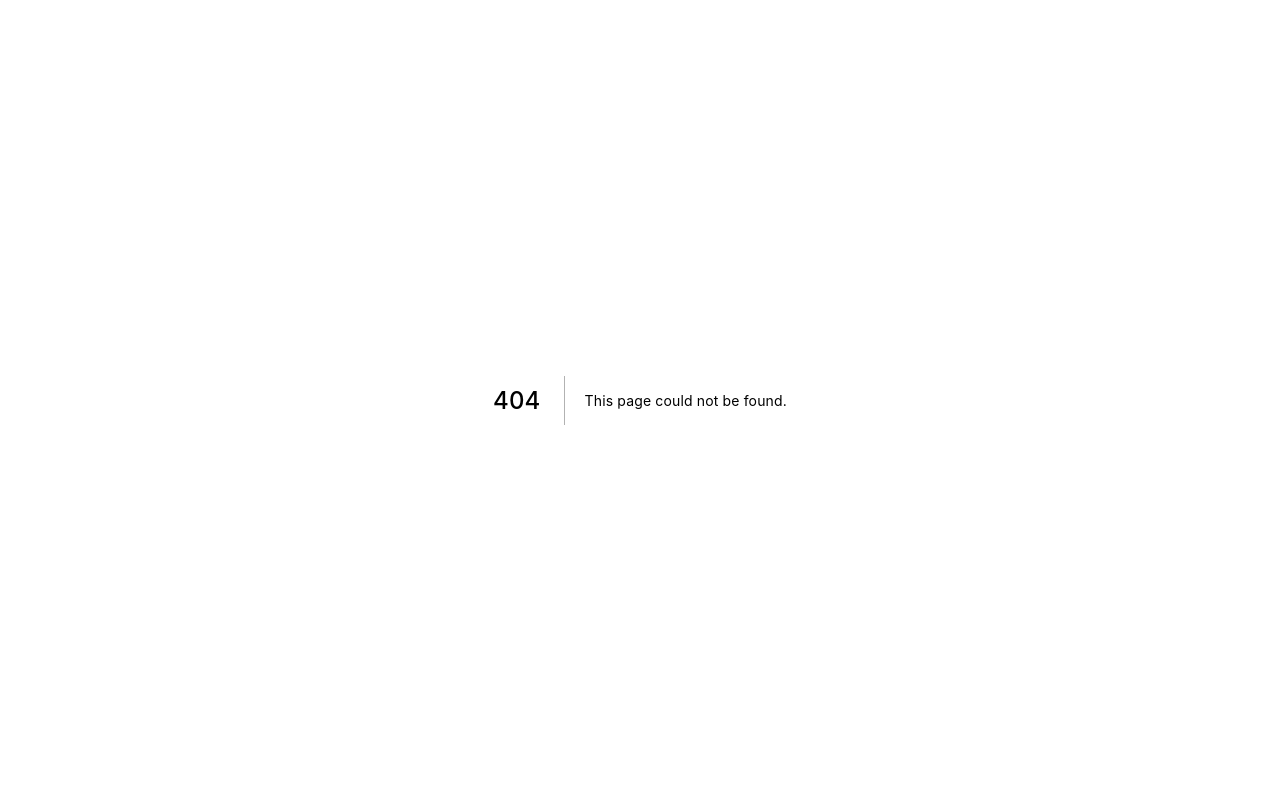
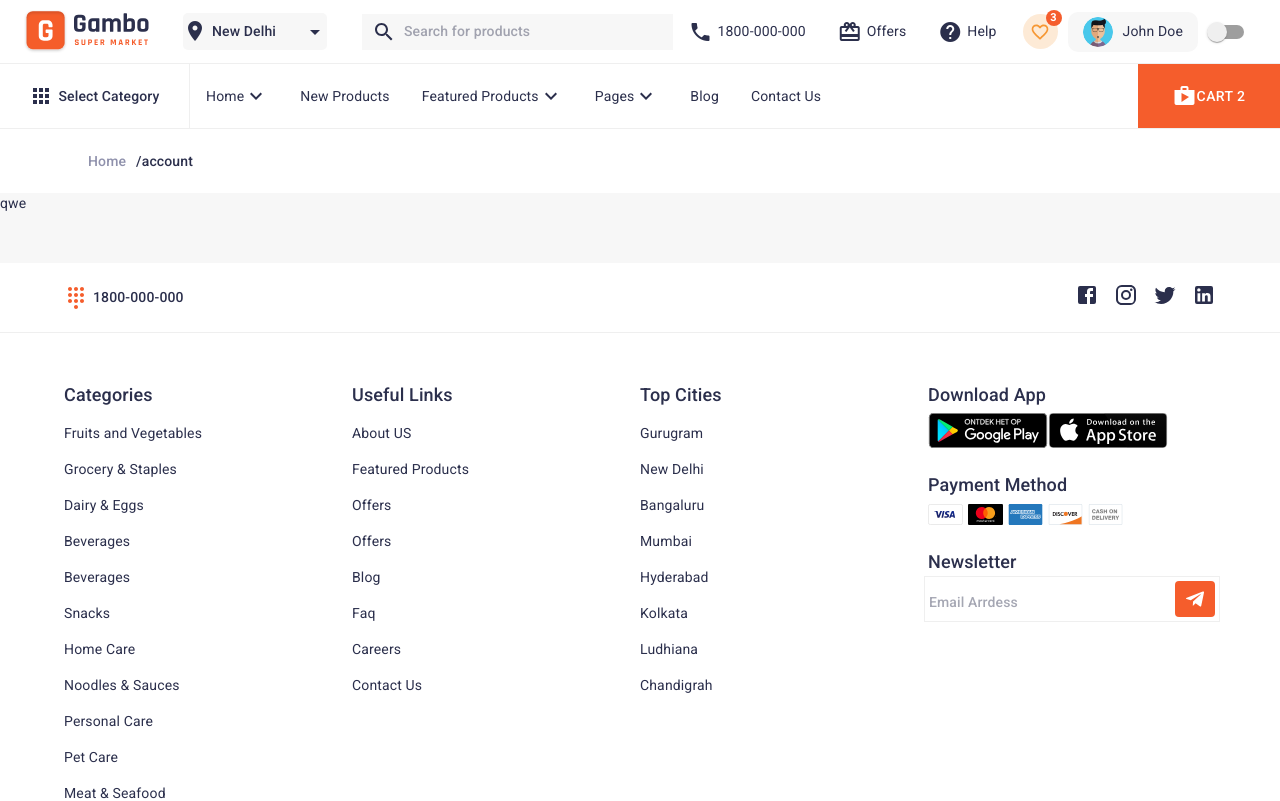
Before and after one commit to apexof/gambo-market, a Next.js app: page /account in a window 1280 px wide. Before the commit this address had no page. Shown: the top 801 px of the page. Built offline with nearby package versions, Linux system fonts and the light colour scheme.

Commit message:
add breadcrumb

```diff
--- /dev/null
+++ b/components/BreadCrumbs.jsx
@@ -0,0 +1,42 @@
+import React from 'react'
+import { makeStyles } from '@material-ui/core/styles';
+import Link from './Link'
+import { useRouter } from 'next/router'
+import { Container, Toolbar, Typography } from '@material-ui/core';
+
+const useStyles = makeStyles(theme => ({
+    breadList: {
+        background: theme.palette.background.paper,
+        borderTop: `1px solid ${theme.palette.grey["50"]}`,
+    },
+    link: {
+        color: theme.palette.text.primary,
+        marginRight: 10,
+    },
+    home: {
+        color: "#8f91ac",
+    },
+}))
+
+export default function BannerSection() {
+    const classes = useStyles();
+    const router = useRouter()
+    return (
+        <div className={classes.breadList}>
+            <Container>
+                <Toolbar>
+                    <Link href="/" className={`${classes.home} ${classes.link}`}>
+                        <Typography variant="body1">
+                            Home
+                        </Typography>
+                    </Link>
+                    <Link href={router.pathname} className={classes.link}>
+                        <Typography variant="body1">
+                            {router.pathname}
+                        </Typography>
+                    </Link>
+                </Toolbar>
+            </Container>
+        </div>
+    )
+}
--- a/components/Header/Header.jsx
+++ b/components/Header/Header.jsx
@@ -1,5 +1,6 @@
-import { AppBar, Container, Toolbar, Link } from '@material-ui/core';
+import { AppBar, Container, Toolbar } from '@material-ui/core';
 import React from 'react'
+import Link from '../Link'
 import HeaderSelect from './HeaderTop/HeaderSelect'
 import { useThemeContext } from '../ThemeSwither/MyThemeProvider'
 import HeaderNavList from './HeaderTop/HeaderNavList'
@@ -13,6 +14,7 @@ import WishIcon from '../WishIcon';
 
 const useStyles = makeStyles(theme => ({
     header: {
+        boxShadow: "none",
     },
     logo: {
         display: "flex",
@@ -96,7 +98,7 @@ export default function HeaderTop(props) {
     return (
         <AppBar position="sticky" className={classes.header}>
             <Toolbar className={classes.toolbar}>
-                <Link href="#" onClick={e => e.preventDefault} className={classes.logo}>
+                <Link href="/" onClick={e => e.preventDefault} className={classes.logo}>
                     <img
                         className={classes.img}
                         src={nightMode ? "/dark-logo.svg" : "/main-logo.svg"}
@@ -106,7 +108,7 @@ export default function HeaderTop(props) {
                 <HeaderSelect selectItems={selectItems} />
                 <HeaderSearch />
                 <HeaderNavList />
-                <Link className={classes.wishLink}>
+                <Link href="#" className={classes.wishLink}>
                     <WishIcon />
                     <div className={classes.countWishes}>3</div>
                 </Link>
--- a/components/Header/HeaderBottom/HeaderNavMenu.jsx
+++ b/components/Header/HeaderBottom/HeaderNavMenu.jsx
@@ -1,6 +1,6 @@
-import { Box, Link, List, ListItem, ListItemIcon, ListItemText, Typography } from '@material-ui/core'
+import { Box, List, ListItem, } from '@material-ui/core'
 import React from 'react'
-import Icon from '@material-ui/core/Icon';
+import Link from "../../Link";
 import { makeStyles } from '@material-ui/core/styles';
 import ExpandMoreIcon from '@material-ui/icons/ExpandMore';
 const menuItems = [
@@ -69,6 +69,13 @@ const menuItems = [
         id: 4,
         title: "Pages",
         green: true,
+        subMenu: [
+            {
+                id: 1,
+                title: "Account",
+                href: "/account",
+            },
+        ]
     },
     {
         id: 5,
@@ -140,7 +147,7 @@ export default function HederMenu() {
                         <List className={classes.subMenu}>
                             {item.subMenu.map(subItem => (
                                 <ListItem key={subItem.id}>
-                                    <Link href="#" className={classes.link}>
+                                    <Link href={subItem.href || "#"} className={classes.link}>
                                         {subItem.title}
                                     </Link>
                                 </ListItem>
--- /dev/null
+++ b/components/Link.jsx
@@ -0,0 +1,11 @@
+import React, { forwardRef } from 'react'
+import Link from 'next/link'
+import { Link as MuiLink } from '@material-ui/core'
+
+const NextLink = ({ href, as, prefetch, ...props }, ref) => (
+    <Link href={href} as={as} prefetch={prefetch} passHref>
+        <MuiLink ref={ref} {...props} />
+    </Link>
+)
+
+export default forwardRef(NextLink)
--- /dev/null
+++ b/pages/account.js
@@ -0,0 +1,11 @@
+import MainLayout from '../components/MainLayout'
+import BreadCrumbs from '../components/BreadCrumbs'
+
+export default function Account() {
+    return (
+        <MainLayout>
+            <BreadCrumbs></BreadCrumbs>
+            qwe
+        </MainLayout>
+    )
+}
--- a/theme.js
+++ b/theme.js
@@ -40,6 +40,10 @@ const commonTheme = {
             fontWeight: 500,
             margin: 0,
             lineHeight: "24px",
+        },
+        body1: {
+            fontSize: 14,
+            fontWeight: 500,
         },
     }
 }
```
Also changed, not shown: components/Header/HeaderBottom/LeftDrawer.jsx (+2 -6 lines), package.json (line endings or trailing spaces), 1 other file (tests, documents, lock files or other folders).
